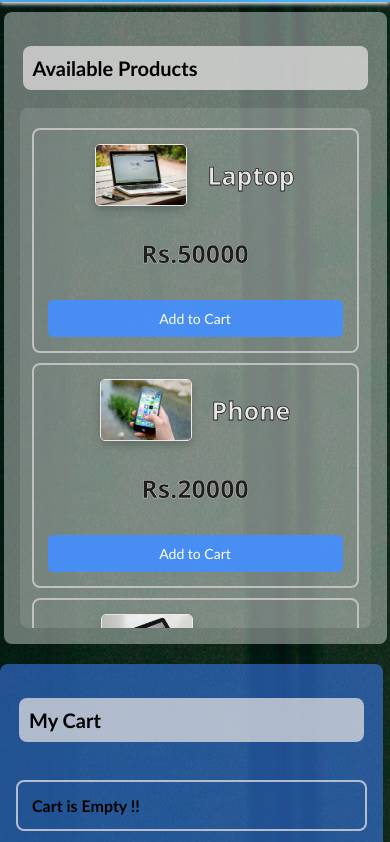
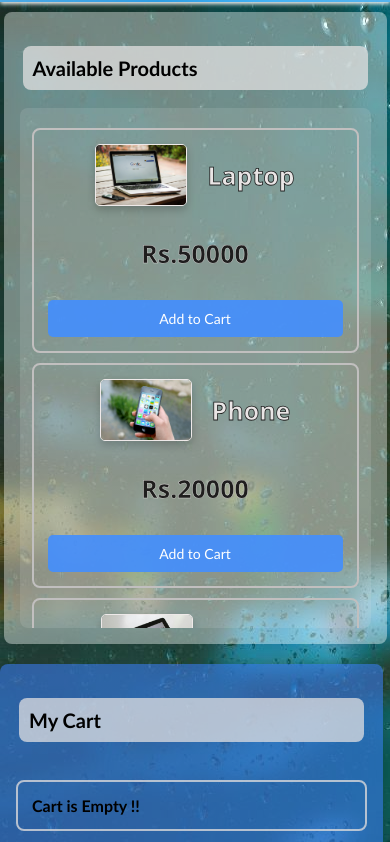
Before and after one commit to AbhishekMusmiri/Creo-Cart-Application, a plain HTML site: page index.html in a window 390 px wide. Shown: the part 94-936 px from the top of the page. Drawn offline with Linux system fonts and the light colour scheme.

Commit message:
Update style.css

```diff
--- a/style.css
+++ b/style.css
@@ -297,7 +297,7 @@ border: 2px solid #f0eeeee6;
     body{
 
         background-color: rgb(0, 32, 63);
-    background:linear-gradient(rgba(255, 255, 255, 0.012), rgba(255, 255, 255, 0.012)), url(pexels-cottonbro-4068314.jpg);
+    background:linear-gradient(rgba(255, 255, 255, 0.012), rgba(255, 255, 255, 0.012)), url(bg2.jpg);
 
     }
     .online-shopping-container, .cart-container{
```
